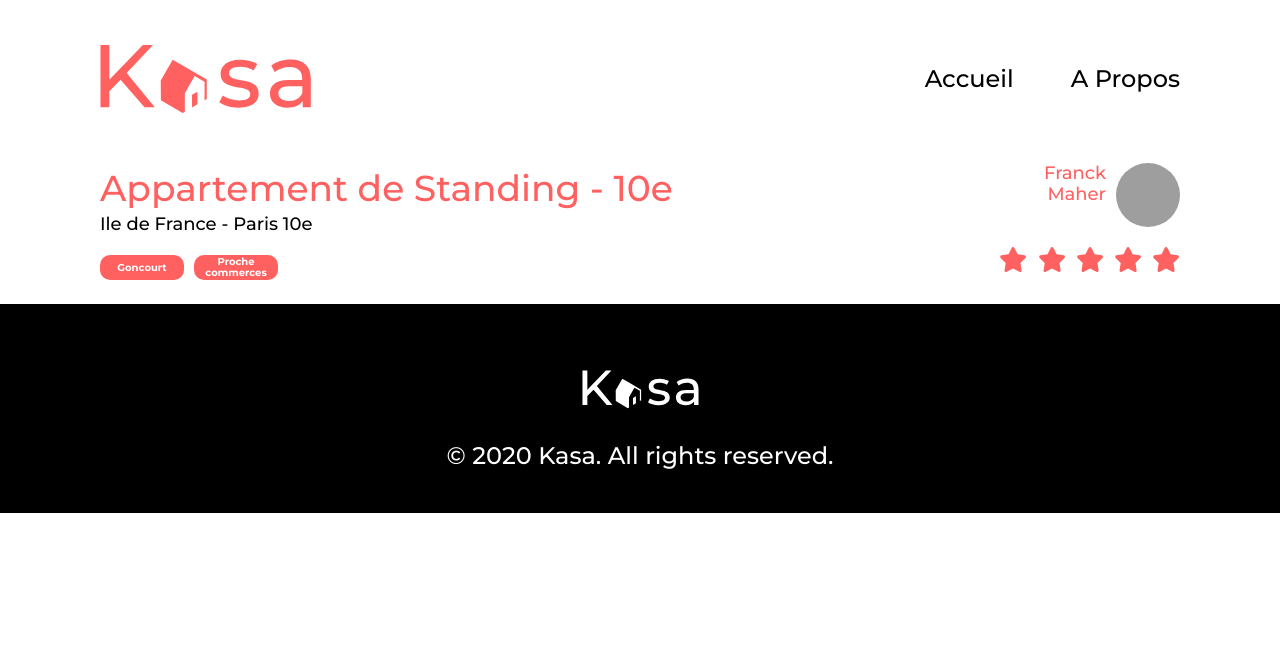
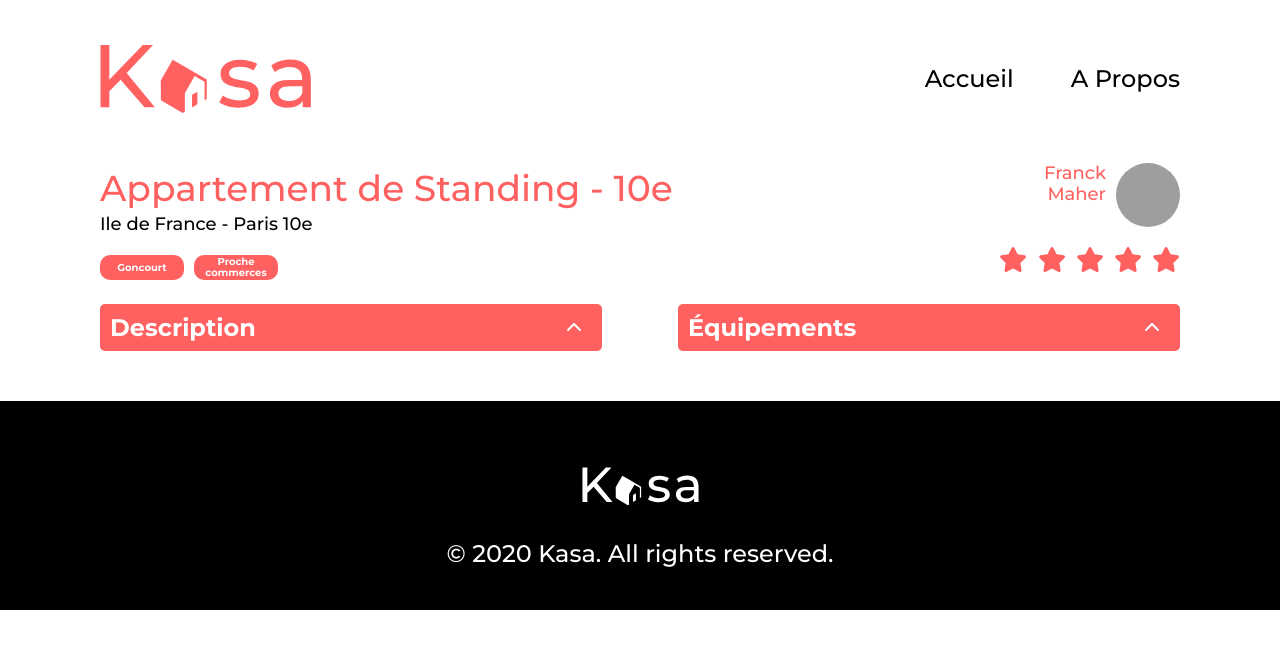
Before and after one commit to EmilieGueirard/Projet5, a React (Create React App) app: page /appartement/0979876d in a window 1280 px wide. Shown: the top 648 px of the page. Built offline with nearby package versions, Linux system fonts and the light colour scheme; grey boxes are pictures that could not be loaded.

Commit message:
Page Apartment (collapse) + création composant Collapse + page About

```diff
--- a/src/assets/styles/About.scss
+++ b/src/assets/styles/About.scss
@@ -0,0 +1,13 @@
+@import 'variables';
+
+.aboutCollapse {
+    display: flex;
+    flex-direction: column;
+    gap: 30px;
+    margin-bottom: 38px;
+
+    @media (max-width: 768px) {
+        gap: 20px;
+        margin-bottom: 19px;
+      }
+}
--- a/src/assets/styles/App.scss
+++ b/src/assets/styles/App.scss
@@ -7,6 +7,7 @@
 @import 'About';
 @import 'Appartment';
 @import 'NotFound';
+@import 'Collapse';
 
 * {
   margin: 0;
--- a/src/assets/styles/Appartment.scss
+++ b/src/assets/styles/Appartment.scss
@@ -1,6 +1,6 @@
 @import 'variables';
 
-.apartment {
+.apartInfos {
     display: flex;
     justify-content: space-between;
     margin-bottom: 24px;
@@ -9,7 +9,7 @@
         flex-direction: column;;
       }
 
-    &__columnLeft {
+    &__left {
         display: flex;
         flex-direction: column;
         justify-content: space-between;
@@ -37,11 +37,11 @@
               }
         }
 
-        &--tags {
+        .tags {
             display: flex;
             gap: 10px;
 
-            &--item {
+            &__item {
                 display: flex;
                 justify-content: center;
                 align-items: center;
@@ -63,7 +63,7 @@
         }
     }
 
-    &__columnRight {
+    &__right {
 
         @media (max-width: 768px) {
             display: flex;
@@ -118,8 +118,17 @@
         }
 
     }
+}
 
+.apartCollapse {
+    display: flex;
+    justify-content: space-between;
+    gap: 76px;
+    margin-bottom: 50px;
 
-
-
+    @media (max-width: 768px) {
+        flex-direction: column;
+        gap: 20px;
+        margin-bottom: 27px;
+      }
 }
--- /dev/null
+++ b/src/assets/styles/Collapse.scss
@@ -0,0 +1,41 @@
+@import 'variables';
+
+.collapse {
+    width: 100%;
+
+    &__header {
+      display: flex;
+      justify-content: space-between;
+      align-items: center;
+      background-color: $main-color;
+      padding: 10px 20px 10px 10px;
+      border-radius: 5px;
+      cursor: pointer;
+    }
+
+    &__title {
+      color: $white-color;
+      font-size: 24px;
+      font-weight: 700;
+    }
+
+    &__chevron {
+      transition: transform 0.3s ease;
+      color: $white-color;
+
+      &.rotate {
+        transform: rotate(180deg);
+      }
+    }
+
+    &__content {
+      padding: 10px;
+      background-color: $light-color;
+      border-bottom-left-radius: 10px;
+      border-bottom-right-radius: 10px;
+      border: none;
+      font-size: 14px;
+      padding: 20px;
+      line-height: 142.6%;
+    }
+  }
--- /dev/null
+++ b/src/components/Collapse.jsx
@@ -0,0 +1,27 @@
+import React, { useState } from 'react';
+import { FontAwesomeIcon } from '@fortawesome/react-fontawesome';
+import { faChevronUp, faChevronDown } from '@fortawesome/free-solid-svg-icons';
+
+
+const Collapse = ({ title, children }) => {
+  const [isOpen, setIsOpen] = useState(false);
+
+  const toggleCollapse = () => {
+    setIsOpen(!isOpen);
+  };
+
+  return (
+    <div className="collapse">
+      <div className="collapse__header" onClick={toggleCollapse}>
+        <span className="collapse__title">{title}</span>
+        <FontAwesomeIcon
+          icon={isOpen ? faChevronDown : faChevronUp}
+          className="collapse__chevron"
+        />
+      </div>
+      {isOpen && <div className="collapse__content">{children}</div>}
+    </div>
+  );
+};
+
+export default Collapse;
--- /dev/null
+++ b/src/components/DescriptionAppart.jsx
@@ -0,0 +1,22 @@
+import React from 'react';
+import { useParams } from 'react-router-dom';
+import data from '../datas/apartments.json';
+import NotFound from '../pages/NotFound';
+
+const DescriptionAppart = () => {
+
+    const { id  } = useParams();
+    const descriptionData = data.find((data) => data.id === id);
+
+    if (!descriptionData) {
+        return <NotFound />
+    }
+
+    return (
+        <div>
+            {descriptionData.description}
+        </div>
+    );
+};
+
+export default DescriptionAppart;
--- /dev/null
+++ b/src/components/EquipmentsAppart.jsx
@@ -0,0 +1,27 @@
+import React from 'react';
+import { useParams } from 'react-router-dom';
+import data from '../datas/apartments.json';
+import NotFound from '../pages/NotFound';
+
+const EquipmentsAppart = () => {
+
+    const { id  } = useParams();
+    const equipmentsData = data.find((data) => data.id === id);
+    const equipments = equipmentsData.equipments;
+
+    const equipmentsList = equipments.map((index) =>
+        <p key={index}>{index}</p>
+    )
+
+    if (!equipmentsData) {
+        return <NotFound />
+    }
+
+    return (
+        <div>
+            {equipmentsList}
+        </div>
+    );
+};
+
+export default EquipmentsAppart;
--- a/src/components/Host.jsx
+++ b/src/components/Host.jsx
@@ -6,16 +6,16 @@ import NotFound from '../pages/NotFound';
 const Host = () => {
 
     const { id } = useParams();
-    const host = data.find((data) => data.id === id);
+    const hostData = data.find((data) => data.id === id);
 
-    if (!host) {
+    if (!hostData) {
         return <NotFound />
     }
 
     return (
         <div className='host'>
-            <div className='host__name'>{host.host.name}</div>
-            <img className='host__img'src={host.host.picture}  alt={host.host.name}></img>
+            <div className='host__name'>{hostData.host.name}</div>
+            <img className='host__img'src={hostData.host.picture}  alt={hostData.host.name}></img>
          </div>
 
     );
--- a/src/components/Tags.jsx
+++ b/src/components/Tags.jsx
@@ -13,9 +13,9 @@ const Tags = () => {
     }
 
     return (
-        <div className='apartment__columnLeft--tags'>
+        <div className='tags'>
              {tagsData.tags.map((tag, index) => (
-                <div className='apartment__columnLeft--tags--item'  key={index}>{tag}
+                <div className='tags__item'  key={index}>{tag}
                 </div>
             ))}
         </div>
--- a/src/pages/About.jsx
+++ b/src/pages/About.jsx
@@ -1,11 +1,22 @@
 import React from 'react';
 import Banner from '../components/Banner';
 import BannerImg from '../assets/images/paysage-montagne.webp';
+import Collapse from '../components/Collapse';
+import data from '../datas/aboutList.json';
 
 const About = () => {
   return (
     <div>
     <Banner img={BannerImg} alt="Paysage de montagnes"></Banner>
+    <div className="aboutCollapse" >
+        {data.map(item => (
+          <Collapse
+            key={item.title}
+            title={item.title}
+            children={item.description}
+          />
+        ))}
+      </div>
   </div>
   );
 };
--- a/src/pages/Apartment.jsx
+++ b/src/pages/Apartment.jsx
@@ -5,9 +5,12 @@ import data from '../datas/apartments.json';
 import Tags from '../components/Tags';
 import Host from '../components/Host';
 import NotFound from './NotFound';
+import Collapse from '../components/Collapse';
+import DescriptionAppart from '../components/DescriptionAppart';
+import EquipmentsAppart from '../components/EquipmentsAppart';
 
 const Apartment = () => {
-  const { id } = useParams();
+    const { id } = useParams();
     const apartment = data.find((data) => data.id === id);
 
     if (!apartment) {
@@ -15,15 +18,25 @@ const Apartment = () => {
     }
 
   return (
-    <div className='apartment'>
-      <div className='apartment__columnLeft'>
-        <h2 className='apartment__columnLeft--title'>{apartment.title}</h2>
-        <h3 className='apartment__columnLeft--location'>{apartment.location}</h3>
-        <Tags id={id} />
+    <div>
+      <div className='apartInfos'>
+        <div className='apartInfos__left'>
+          <h2 className='apartInfos__left--title'>{apartment.title}</h2>
+          <h3 className='apartInfos__left--location'>{apartment.location}</h3>
+          <Tags id={id} />
+        </div>
+        <div className='apartInfos__right'>
+          <Host id={id}/>
+          <Rating rating={apartment.rating} />
+        </div>
       </div>
-      <div className='apartment__columnRight'>
-        <Host id={id}/>
-        <Rating rating={apartment.rating} />
+      <div className='apartCollapse'>
+        <Collapse title={"Description"}>
+        <DescriptionAppart id={id} />
+        </Collapse>
+        <Collapse title="Équipements">
+        <EquipmentsAppart id={id} />
+        </Collapse>
       </div>
     </div>
   );
```
